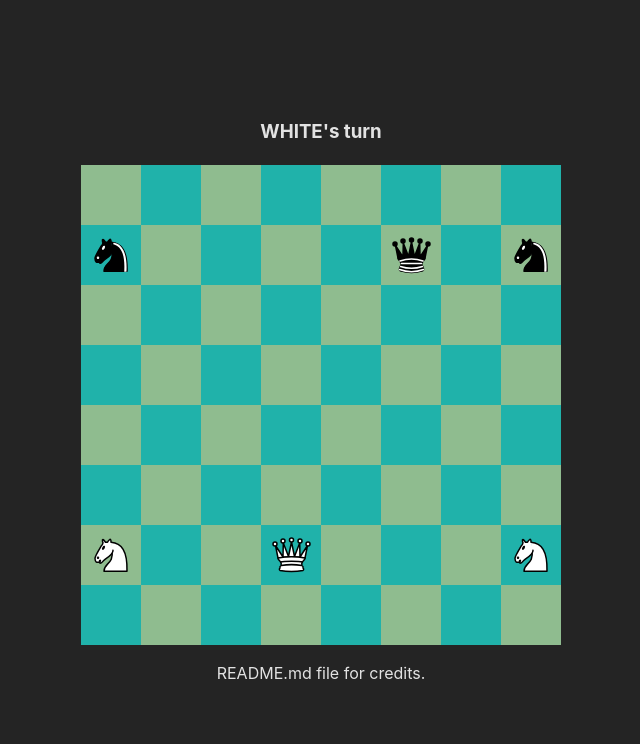
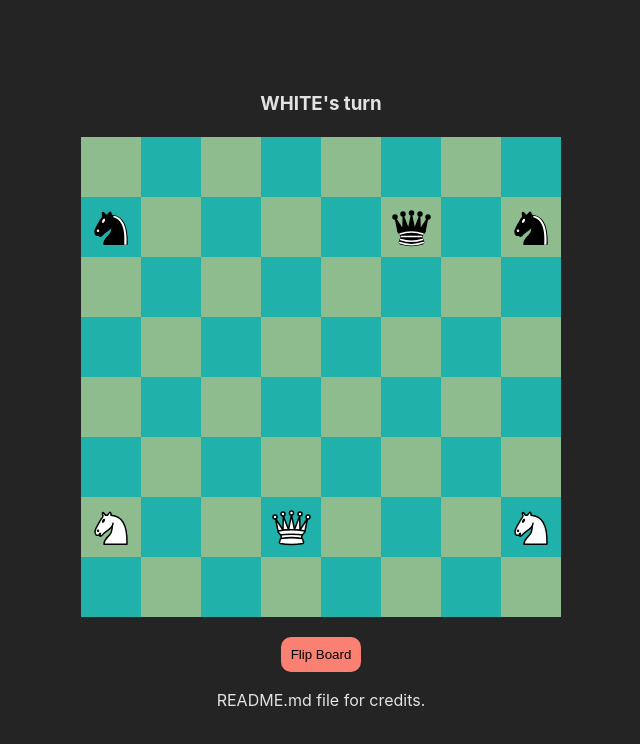
Before and after one commit to itsba2/selectcode-challenges, a React (Vite) app in the folder frontend/react/: page / in a window 1280 px wide. Shown: the top 744 px of the page, without its empty margins (319-959 px from the left). Built offline with nearby package versions, Linux system fonts and the light colour scheme.

Commit message:
flip board

```diff
--- a/frontend/react/src/components/Board.css
+++ b/frontend/react/src/components/Board.css
@@ -11,6 +11,10 @@
 
 .board.end-game {
   opacity: 20%;
+}
+
+.board.flipped {
+  transform: rotate(180deg);
 }
 
 .square {
@@ -43,3 +47,16 @@
 .under-threat-square {
   background-color: lightsalmon;
 }
+
+#flip-board-button {
+  background-color: salmon;
+  margin-top: 20px;
+  padding: 10px;
+  border: none;
+  border-radius: 10px;
+  cursor: pointer;
+}
+
+#flip-board-button:hover {
+  background-color: darksalmon;
+}
--- a/frontend/react/src/components/Board.jsx
+++ b/frontend/react/src/components/Board.jsx
@@ -14,6 +14,7 @@ const Board = () => {
   const [validMoves, setValidMoves] = useState([]);
   const [piecesUnderThreat, setPiecesUnderThreat] = useState([]);
   const [winner, setWinner] = useState(null);
+  const [boardFlipped, setBoardFlipped] = useState(false);
 
   const handleSquareClick = (row, col) => {
     /**
@@ -147,6 +148,14 @@ const Board = () => {
     setCurrentPlayer(currentPlayer === "white" ? "black" : "white");
   };
 
+  const handleFlipBoard = () => {
+    /**
+     * Handles flip board
+     */
+    setBoardFlipped((prev) => !prev);
+    setBoard((prev) => prev.reverse());
+  };
+
   return (
     <>
       {winner ? (
@@ -154,13 +163,18 @@ const Board = () => {
       ) : (
         <h3>{currentPlayer.toUpperCase()}'s turn</h3>
       )}
-      <div className={`board ${winner && "end-game"}`}>
+      <div
+        className={`board ${winner && "end-game"} ${boardFlipped && "flipped"}`}
+      >
         {board.map((row, rowIndex) =>
           row.map((square, squareIndex) => {
             return (
               <Square
                 key={`row${rowIndex}sqr${squareIndex}`}
-                piece={{ type: square.piece?.type, color: square.piece?.color }}
+                piece={{
+                  type: square.piece?.type,
+                  color: square.piece?.color,
+                }}
                 style={{
                   squareClass: classNames(
                     // normal square
@@ -187,6 +201,14 @@ const Board = () => {
           })
         )}
       </div>
+
+      {!winner && (
+        <div>
+          <button id="flip-board-button" onClick={handleFlipBoard}>
+            Flip Board
+          </button>
+        </div>
+      )}
       {winner && <p>Refresh page to play again.</p>}
       <p>README.md file for credits.</p>
     </>
```
